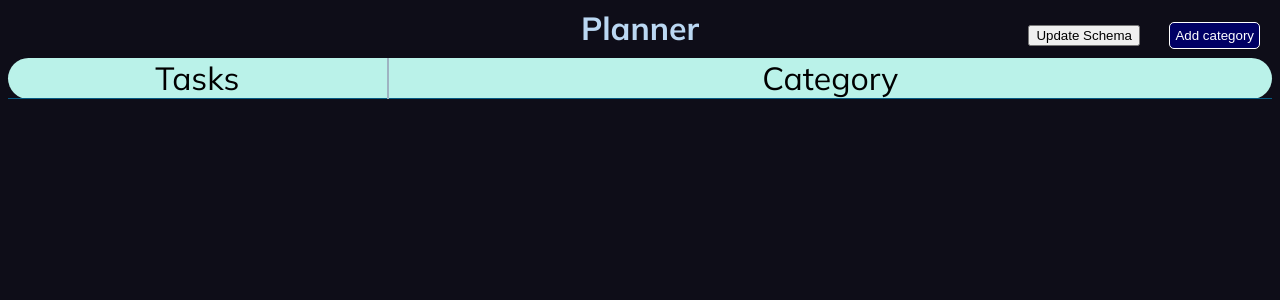
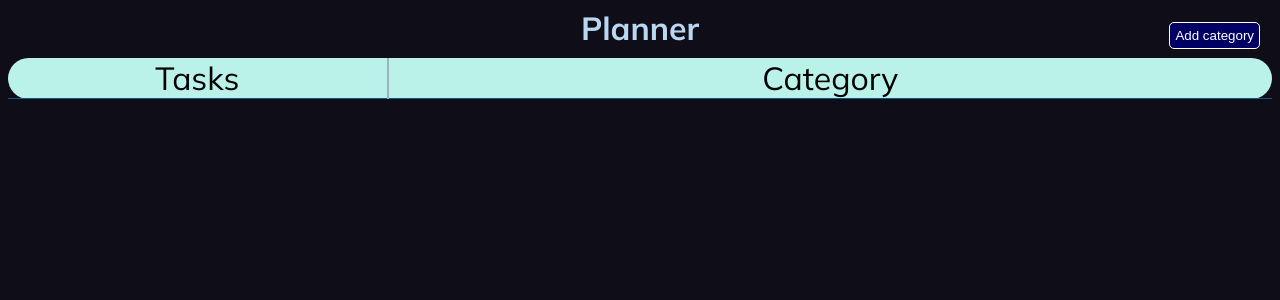
Before and after one commit to jonorga/organizer, a Flask app: page / in a window 1280 px wide. Shown: the top 300 px of the page. Run offline with Flask 3, Linux system fonts and the light colour scheme.

Commit message:
took off unneeded button

```diff
--- a/templates/main.html
+++ b/templates/main.html
@@ -5,11 +5,12 @@
 		<link rel="preconnect" href="https://fonts.googleapis.com">
 		<link rel="preconnect" href="https://fonts.gstatic.com" crossorigin>
 		<link href="https://fonts.googleapis.com/css2?family=Mulish:ital,wght@0,200..1000;1,200..1000&display=swap" rel="stylesheet">
+		<title>Planner</title>
 	</head>
 	<body>
 		<h1>Planner</h1>
 		<button id="add_category_query">Add category</button>
-		<button id="update_schema_query">Update Schema</button>
+		<button id="update_schema_query" style="display: none">Update Schema</button>
 		<div id="main_container">
 			<div id="task_container">
 				<div class="sect_header">Tasks</div>
```
